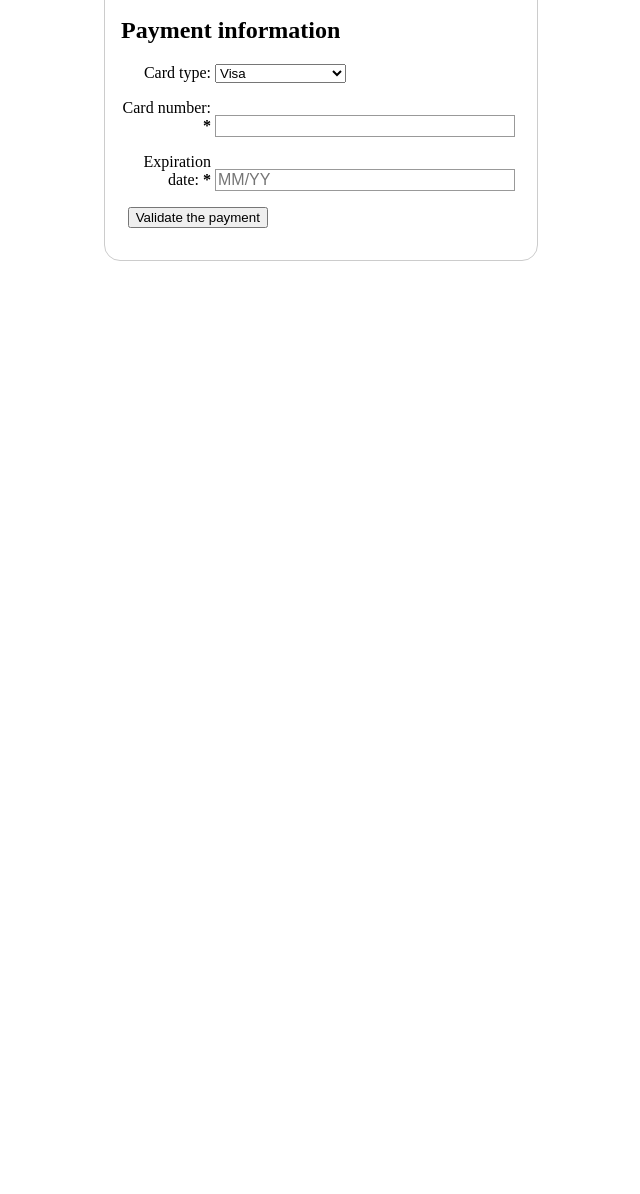
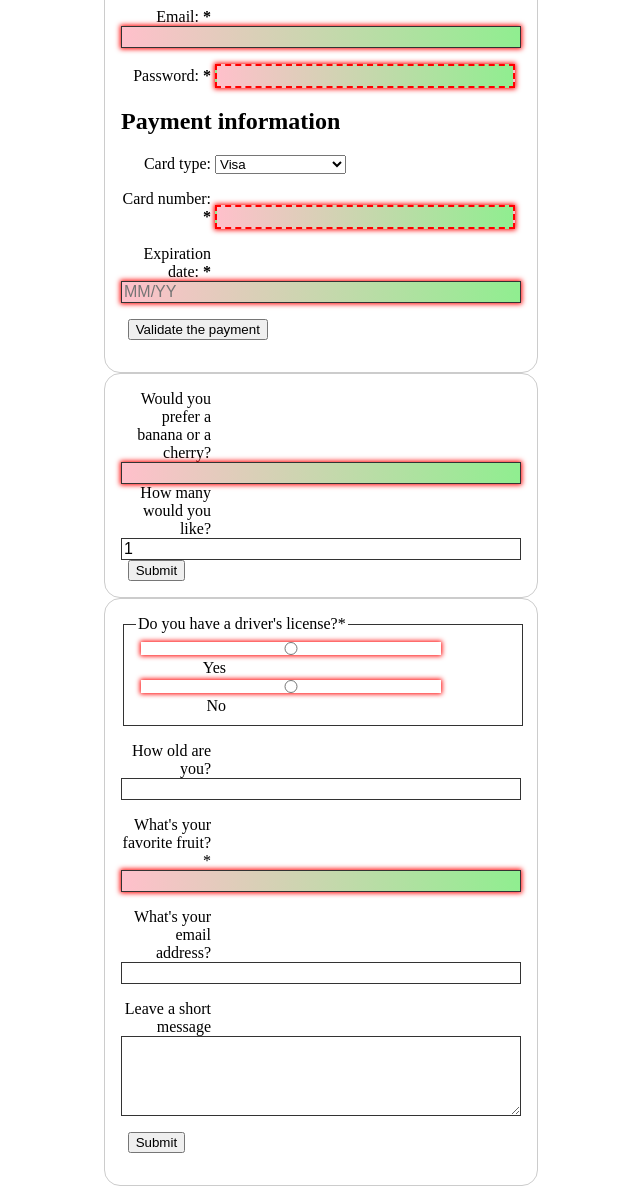
Before and after one commit to futurebound/odin-fullstack, a plain HTML site: page 01-intermediate-html-css/03-forms/index.html in a window 1280 px wide. Shown: the part 678-1872 px from the top of the page, without its empty margins (319-959 px from the left). Before the commit the page ends 947 px from the top, so only its background shows below. Drawn offline with Linux system fonts and the light colour scheme.

Commit message:
feat: added form validation with HTML attr

```diff
--- a/01-intermediate-html-css/03-forms/index.html
+++ b/01-intermediate-html-css/03-forms/index.html
@@ -4,76 +4,7 @@
   <meta charset="UTF-8">
   <meta name="viewport" content="width=device-width, initial-scale=1.0">
   <title>Simple Form</title>
-
-  <style>
-    form {
-      /* Center the form on the page */
-      margin: 0 auto;
-      width: 400px;
-      /* Form outline */
-      padding: 1em;
-      border: 1px solid #ccc;
-      border-radius: 1em;
-    }
-
-    ul {
-      list-style: none;
-      padding: 0;
-      margin: 0;
-    }
-
-    form li + li {
-      margin-top: 1em;
-    }
-
-    label {
-      /* Uniform size & alignment */
-      display: inline-block;
-      width: 90px;
-      text-align: right;
-    }
-
-    input,
-    textarea {
-      /* To make sure that all text fields have the same font settings
-        By default, textareas have a monospace font */
-      font: 1em sans-serif;
-
-      /* Uniform text field size */
-      width: 300px;
-      box-sizing: border-box;
-
-      /* Match form field borders */
-      border: 1px solid #999;
-    }
-
-    input:focus,
-    textarea:focus {
-      /* Additional highlight for focused elements */
-      border-color: #000;
-    }
-
-    textarea {
-      /* Align multiline text fields with their labels */
-      vertical-align: top;
-
-      /* Provide space to type some text */
-      height: 5em;
-    }
-
-    .button {
-      /* Align buttons with the text fields */
-      padding-left: 90px; /* same size as the label elements */
-    }
-
-    button {
-      /* This extra margin represent roughly the same space as the space
-        between the labels and their text fields */
-      margin-left: 0.5em;
-    }
-
-  </style>
-
+  <link rel="stylesheet" href="./main.css">
 </head>
 <body>
   <form action="/my-handling-form-page" method="post">
@@ -185,5 +116,93 @@
       </p>
     </section>
   </form>
+
+  <form>
+    <div>
+      <label for="choose">Would you prefer a banana or a cherry?</label>
+      <input
+        type="text"
+        id="choose"
+        name="i-like"
+        required
+        minlength="6"
+        maxlength="6" />
+    </div>
+    <div>
+      <label for="number">How many would you like?</label>
+      <input type="number" id="number" name="amount" value="1" min="1" max="10" />
+    </div>
+    <div>
+      <button>Submit</button>
+    </div>
+  </form>
+
+  <form>
+    <fieldset>
+      <legend>
+        Do you have a driver's license?<span aria-label="required">*</span>
+      </legend>
+      <!-- While only one radio button in a same-named group can be selected at a time,
+           and therefore only one radio button in a same-named group having the "required"
+           attribute suffices in making a selection a requirement -->
+      <input type="radio" required name="driver" id="r1" value="yes" /><label
+        for="r1"
+        >Yes</label
+      >
+      <input type="radio" required name="driver" id="r2" value="no" /><label
+        for="r2"
+        >No</label
+      >
+    </fieldset>
+    <p>
+      <label for="n1">How old are you?</label>
+      <!-- The pattern attribute can act as a fallback for browsers which
+           don't implement the number input type but support the pattern attribute.
+           Please note that browsers that support the pattern attribute will make it
+           fail silently when used with a number field.
+           Its usage here acts only as a fallback -->
+      <input
+        type="number"
+        min="12"
+        max="120"
+        step="1"
+        id="n1"
+        name="age"
+        pattern="\d+" />
+    </p>
+    <p>
+      <label for="t1"
+        >What's your favorite fruit?<span aria-label="required">*</span></label
+      >
+      <input
+        type="text"
+        id="t1"
+        name="fruit"
+        list="l1"
+        required
+        pattern="[Bb]anana|[Cc]herry|[Aa]pple|[Ss]trawberry|[Ll]emon|[Oo]range" />
+      <datalist id="l1">
+        <option>Banana</option>
+        <option>Cherry</option>
+        <option>Apple</option>
+        <option>Strawberry</option>
+        <option>Lemon</option>
+        <option>Orange</option>
+      </datalist>
+    </p>
+    <p>
+      <label for="t2">What's your email address?</label>
+      <input type="email" id="t2" name="email" />
+    </p>
+    <p>
+      <label for="t3">Leave a short message</label>
+      <textarea id="t3" name="msg" maxlength="140" rows="5"></textarea>
+    </p>
+    <p>
+      <button>Submit</button>
+    </p>
+  </form>
+
+
 </body>
 </html>
--- /dev/null
+++ b/01-intermediate-html-css/03-forms/main.css
@@ -0,0 +1,93 @@
+form {
+  /* Center the form on the page */
+  margin: 0 auto;
+  width: 400px;
+  /* Form outline */
+  padding: 1em;
+  border: 1px solid #ccc;
+  border-radius: 1em;
+}
+
+ul {
+  list-style: none;
+  padding: 0;
+  margin: 0;
+}
+
+form li + li {
+  margin-top: 1em;
+}
+
+label {
+  /* Uniform size & alignment */
+  display: inline-block;
+  width: 90px;
+  text-align: right;
+}
+
+input,
+textarea {
+  /* To make sure that all text fields have the same font settings
+    By default, textareas have a monospace font */
+  font: 1em sans-serif;
+
+  /* Uniform text field size */
+  width: 300px;
+  box-sizing: border-box;
+
+  /* Match form field borders */
+  border: 1px solid #999;
+}
+
+input:focus,
+textarea:focus {
+  /* Additional highlight for focused elements */
+  border-color: #000;
+}
+
+textarea {
+  /* Align multiline text fields with their labels */
+  vertical-align: top;
+
+  /* Provide space to type some text */
+  height: 5em;
+}
+
+.button {
+  /* Align buttons with the text fields */
+  padding-left: 90px; /* same size as the label elements */
+}
+
+button {
+  /* This extra margin represent roughly the same space as the space
+    between the labels and their text fields */
+  margin-left: 0.5em;
+}
+
+
+input:invalid {
+  border: 2px dashed red;
+  box-shadow: 0 0 5px 1px red;
+}
+
+input:invalid:required {
+  background-image: linear-gradient(to right, pink, lightgreen);
+}
+
+input:valid {
+  border: 2px solid black;
+}
+
+input:focus:invalid {
+  box-shadow: none;
+}
+
+input[type="text"],
+input[type="email"],
+input[type="number"],
+textarea,
+fieldset {
+  width: 100%;
+  border: 1px solid #333;
+  box-sizing: border-box;
+}
```
